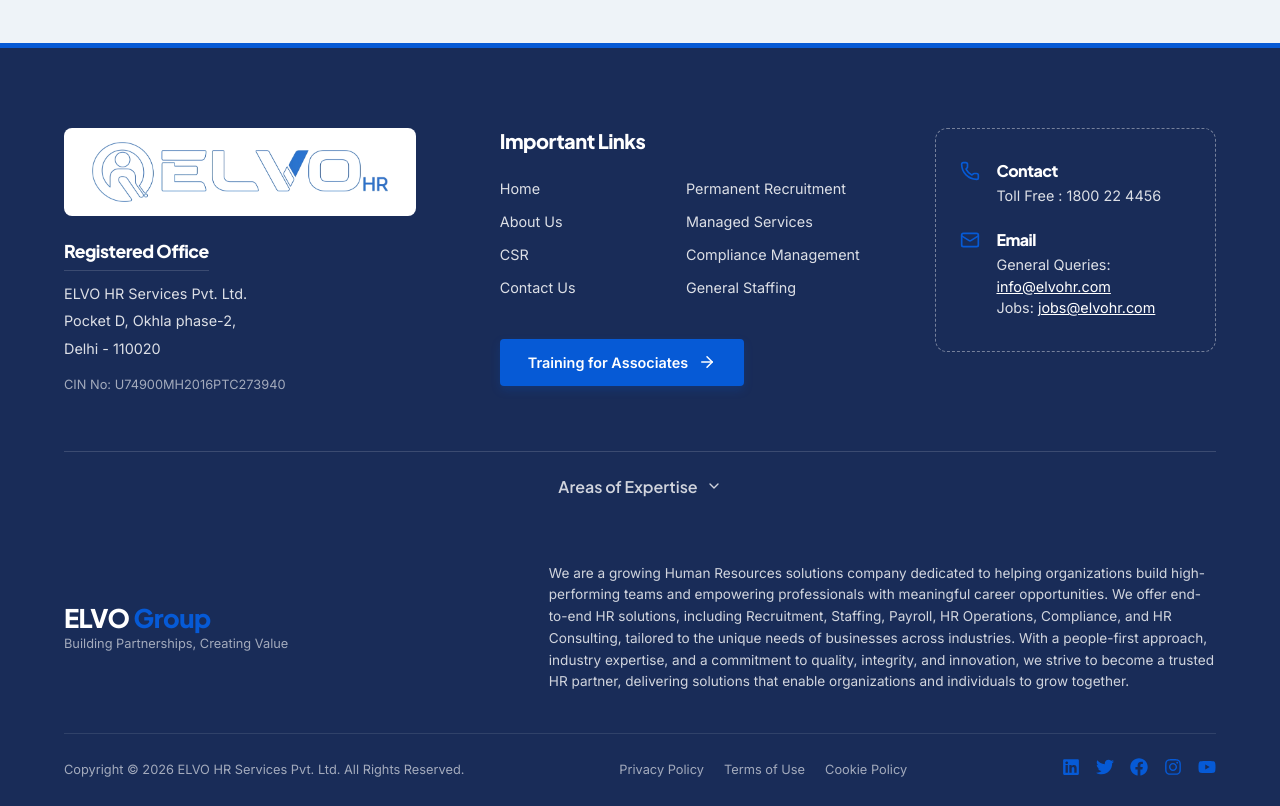
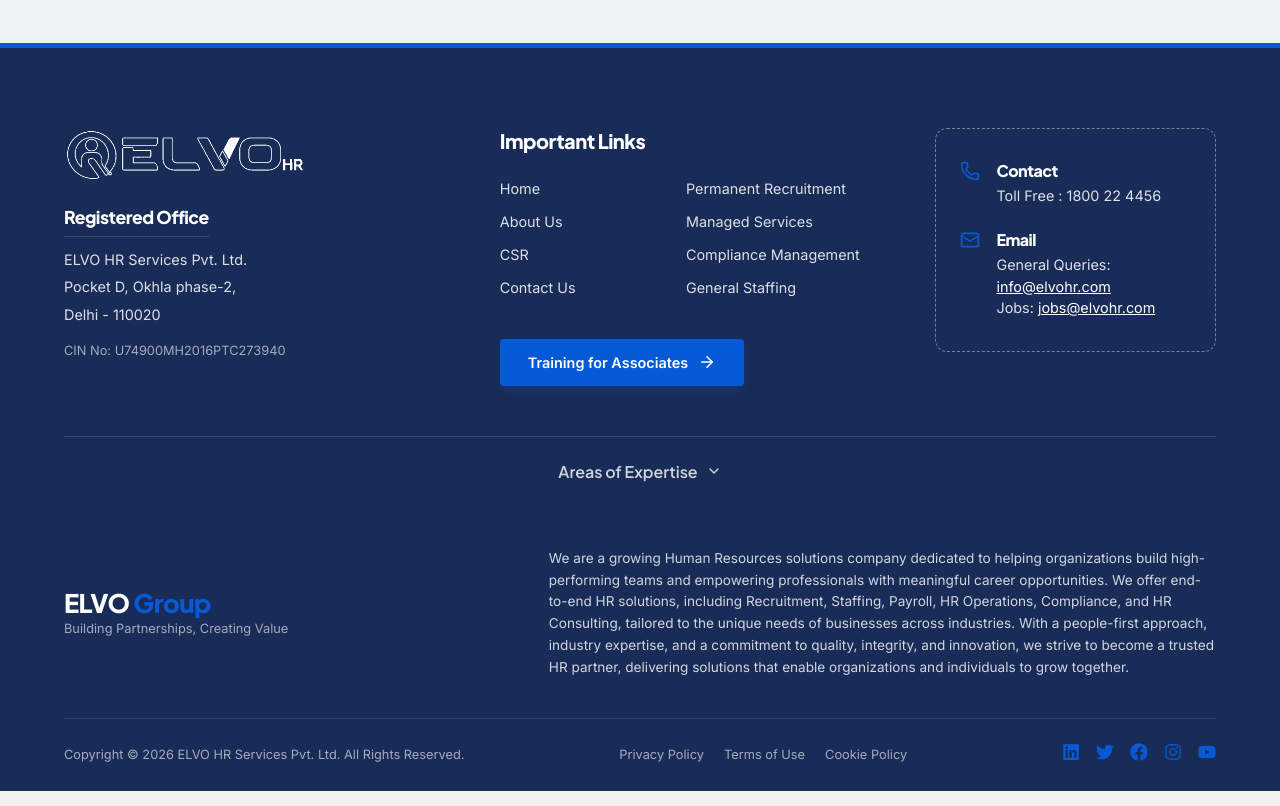
Before and after one commit to Atulscript/elvohr, a React (Vite) app: page /#/ in a window 1280 px wide. Shown: the part 3780-4586 px from the top of the page. Built offline with nearby package versions, Linux system fonts and the light colour scheme.

Commit message:
style: Reduce navbar and footer logo sizes by 20%, make footer logo background transparent and color white

```diff
--- a/src/components/Footer.css
+++ b/src/components/Footer.css
@@ -14,16 +14,15 @@
 }
 
 .footer-logo-container {
-  background: white;
-  padding: 10px 24px;
-  border-radius: var(--md-sys-shape-corner-small);
+  background: transparent;
+  padding: 0;
   display: inline-flex;
   align-items: center;
   margin-bottom: 24px;
 }
 
 .footer-logo-img {
-  height: 68px;
+  height: 54px;
   width: auto;
   display: block;
   object-fit: contain;
--- a/src/components/Navbar.css
+++ b/src/components/Navbar.css
@@ -103,7 +103,7 @@
 }
 
 .header-wrapper.scrolled .logo-img {
-  height: 52px;
+  height: 42px;
 }
 
 .nav-container {
@@ -119,7 +119,7 @@
 }
 
 .logo-img {
-  height: 68px;
+  height: 54px;
   width: auto;
   display: block;
   object-fit: contain;
@@ -289,7 +289,7 @@
     padding: 6px 0 !important;
   }
   .logo-img {
-    height: 48px !important;
+    height: 38px !important;
   }
 }
 
```
Also changed, not shown: src/assets/logo-footer.png.
